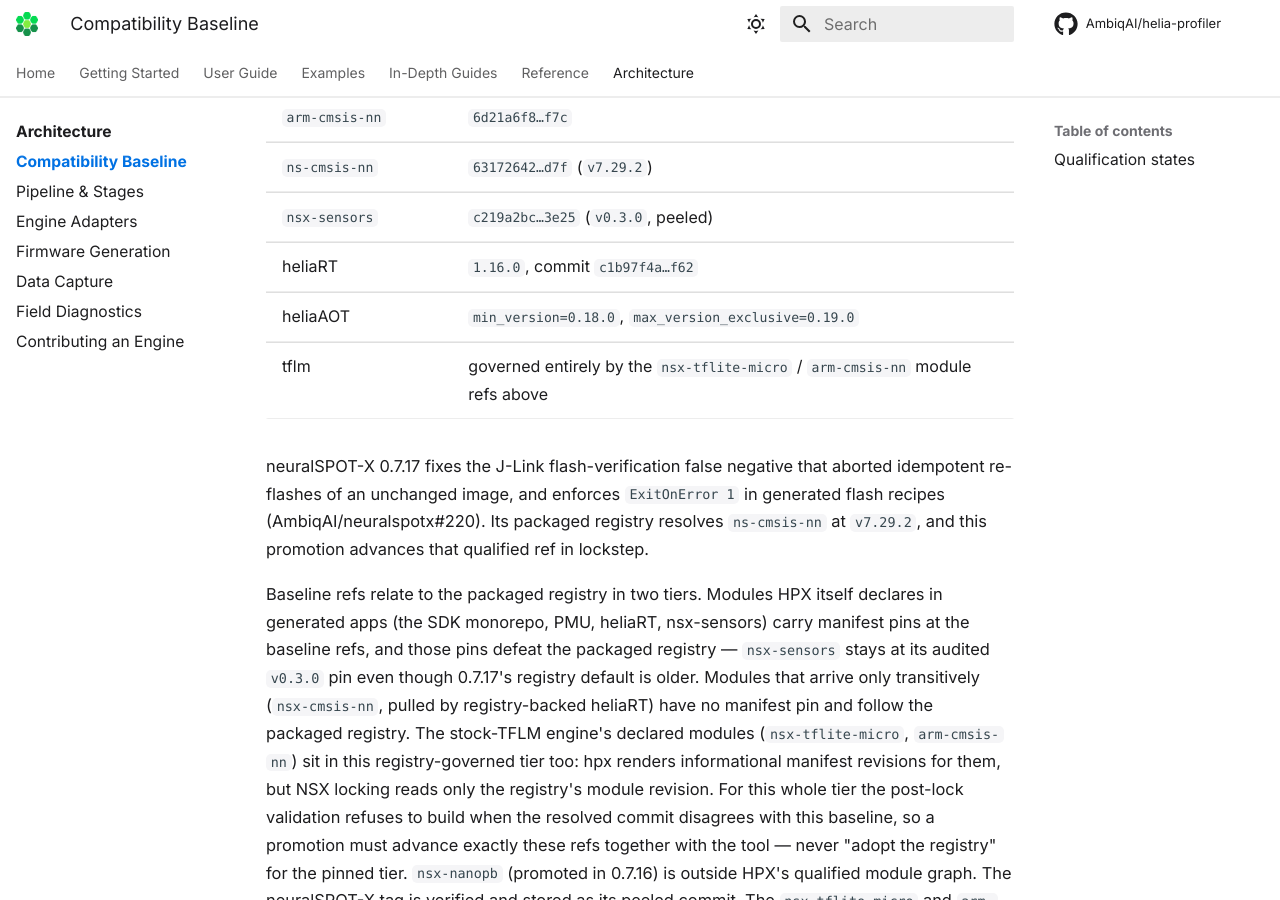
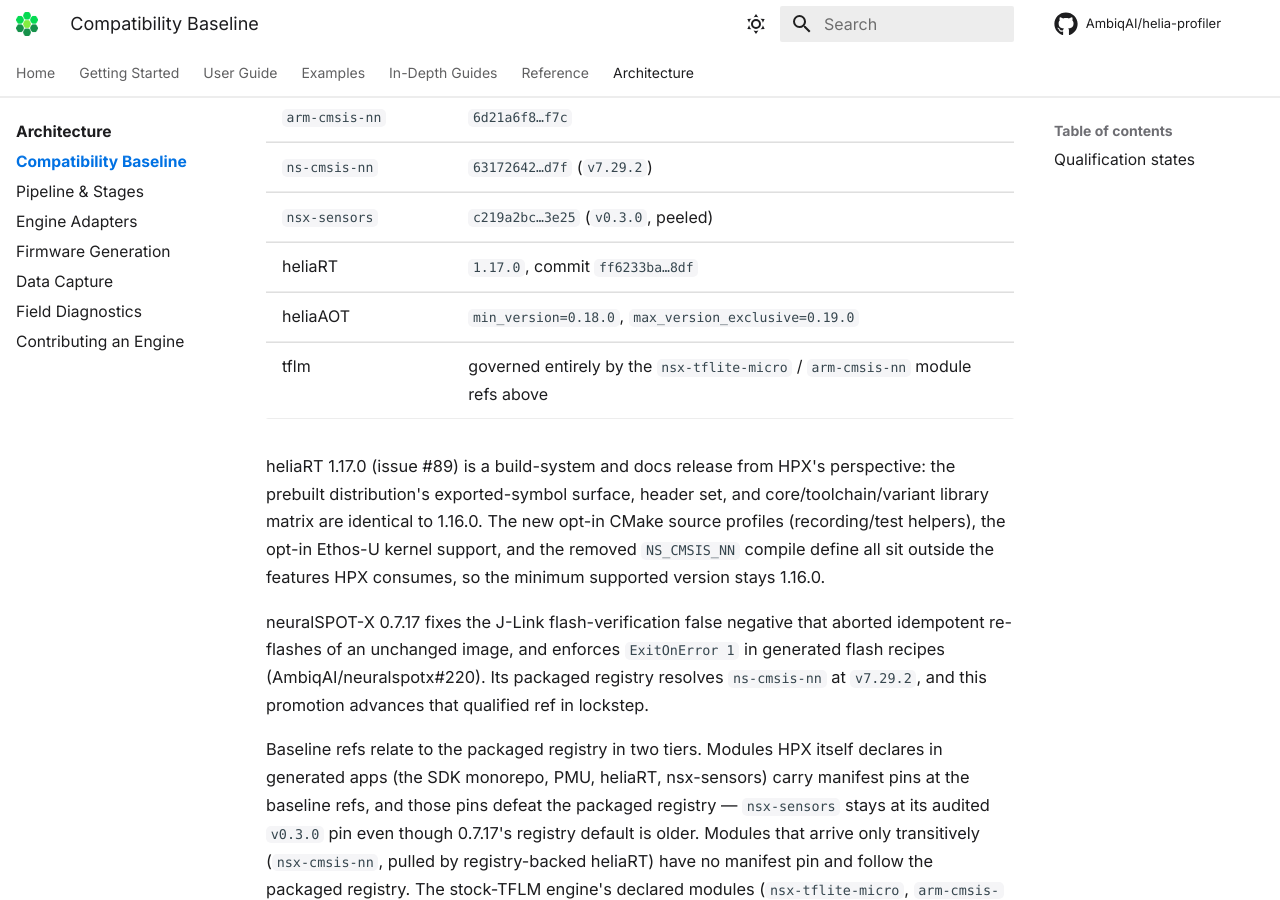
Before and after one commit to AmbiqAI/helia-profiler, an MkDocs documentation site: the page built from docs/architecture/compatibility-baseline.md, in a window 1280 px wide and 900 px high, scrolled down 626 px. Built offline with MkDocs 1.6.1 and Material for MkDocs 9.7.7, drawn with Linux system fonts in a browser that asks for light colours; some web fonts are replaced; comment, search, counter and statistics services are not loaded.

Commit message:
feat(compatibility): promote heliaRT 1.17.0 (#89)
Move the qualified heliaRT pin from 1.16.0 (c1b97f4a) to 1.17.0
(ff6233ba) across the engine constants, the typed compatibility
baseline, docs, and test expectations. HELIART_MIN_VERSION stays 1.16.0:
the 1.16.0→1.17.0 delta contains no incompatible API change.

Audit: 16 commits, 26 files. The only runtime source change is the
Ethos-U kernel becoming a compile-time-guarded stub (default off, no
driver dependency). The new opt-in CMake source profiles
(recording/test helpers), the removed NS_CMSIS_NN define, and the
Zephyr build changes all sit outside what HPX consumes. The prebuilt
distribution's exported-symbol surface, header set, and
core/toolchain/variant archive matrix are identical to 1.16.0.

Provenance: tag helia-rt-v1.17.0 peels to ff6233ba; the release asset
sha256 matches GitHub's recorded digest (3bfd9a20…dc4be); the shipped
MANIFEST commit and version header agree with the tag.

Apollo510 EVB KWS smoke (probe 1160003180; the issue's AP510B EVB /
probe 1160002255 was not on this bench — heliaRT ships per-core cm55
archives shared by apollo510/apollo510b): 1.16.0 vs 1.17.0 measured
-0.0% cycles on both the prebuilt axis (1,976,453 → 1,976,227) and the
source-build axis (2,068,761 → 2,068,720), identical arena
(29,780/32,768 B) and model size, result validity "valid" in all runs.
The ~4.7% source-build-vs-prebuilt cycle gap observed en route exists
identically at both versions (pre-existing, not a 1.17.0 effect).

Co-Authored-By: Claude Fable 5 <noreply@anthropic.com>

```diff
--- a/docs/architecture/compatibility-baseline.md
+++ b/docs/architecture/compatibility-baseline.md
@@ -19,9 +19,17 @@ The current baseline is `hpx-neuralspotx-0.7.17-2026-08`:
 | `arm-cmsis-nn` | `6d21a6f8…f7c` |
 | `ns-cmsis-nn` | `63172642…d7f` (`v7.29.2`) |
 | `nsx-sensors` | `c219a2bc…3e25` (`v0.3.0`, peeled) |
-| heliaRT | `1.16.0`, commit `c1b97f4a…f62` |
+| heliaRT | `1.17.0`, commit `ff6233ba…8df` |
 | heliaAOT | `min_version=0.18.0`, `max_version_exclusive=0.19.0` |
 | tflm | governed entirely by the `nsx-tflite-micro` / `arm-cmsis-nn` module refs above |
+
+heliaRT 1.17.0 (issue #89) is a build-system and docs release from HPX's
+perspective: the prebuilt distribution's exported-symbol surface, header
+set, and core/toolchain/variant library matrix are identical to 1.16.0.
+The new opt-in CMake source profiles (recording/test helpers), the opt-in
+Ethos-U kernel support, and the removed `NS_CMSIS_NN` compile define all
+sit outside the features HPX consumes, so the minimum supported version
+stays 1.16.0.
 
 neuralSPOT-X 0.7.17 fixes the J-Link flash-verification false negative that
 aborted idempotent re-flashes of an unchanged image, and enforces
```
Also changed, not shown: docs/guide/engines.md (+2 -2 lines), 7 other files.
